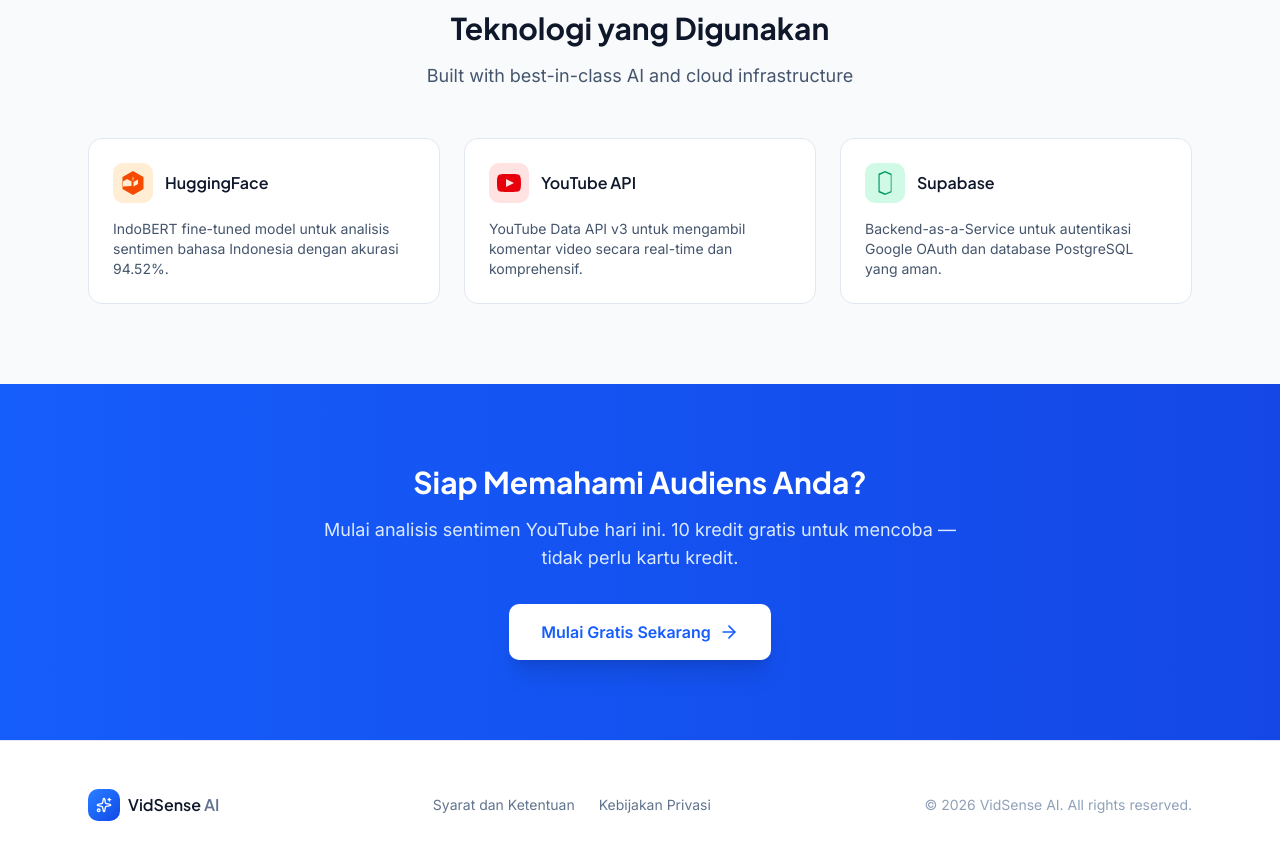
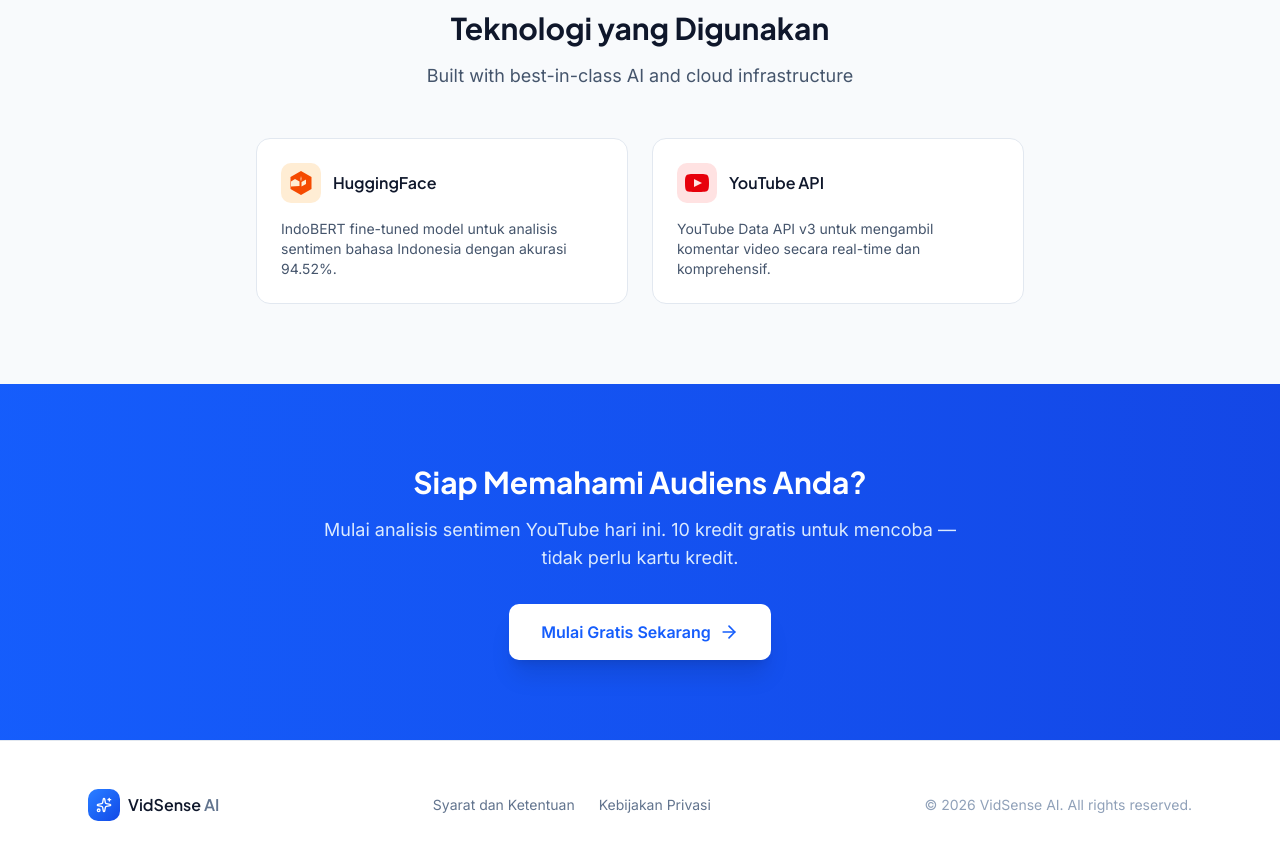
Before and after one commit to agrianwahab29/analisis-sentimen-youtube, a Next.js app: page / in a window 1280 px wide. Shown: the part 2380-3239 px from the top of the page. Built offline with nearby package versions, Linux system fonts and the light colour scheme; no server answers.

Commit message:
fix: remove Supabase from tech stack section on landing page

```diff
--- a/app/landing/page.tsx
+++ b/app/landing/page.tsx
@@ -333,7 +333,7 @@
             </p>
           </div>
 
-          <div className="grid gap-6 md:grid-cols-3">
+          <div className="grid gap-6 md:grid-cols-2 max-w-3xl mx-auto">
             <div className="rounded-xl border border-slate-200 bg-white p-6">
               <div className="flex items-center gap-3 mb-4">
                 <div className="flex h-10 w-10 items-center justify-center rounded-lg bg-orange-100">
@@ -362,19 +362,6 @@
               </p>
             </div>
 
-            <div className="rounded-xl border border-slate-200 bg-white p-6">
-              <div className="flex items-center gap-3 mb-4">
-                <div className="flex h-10 w-10 items-center justify-center rounded-lg bg-emerald-100">
-                  <svg className="h-6 w-6 text-emerald-600" fill="currentColor" viewBox="0 0 24 24">
-                    <path d="M12 0L5.464 2.626v18.748L12 24l6.536-2.626V2.626L12 0zm6.124 20.12l-5.732 2.315-5.732-2.315V3.88L12 1.565l5.732 2.315v16.24z"/>
-                  </svg>
-                </div>
-                <h3 className="font-semibold text-slate-900">Supabase</h3>
-              </div>
-              <p className="text-sm text-slate-600">
-                Backend-as-a-Service untuk autentikasi Google OAuth dan database PostgreSQL yang aman.
-              </p>
-            </div>
           </div>
         </div>
       </section>
```
